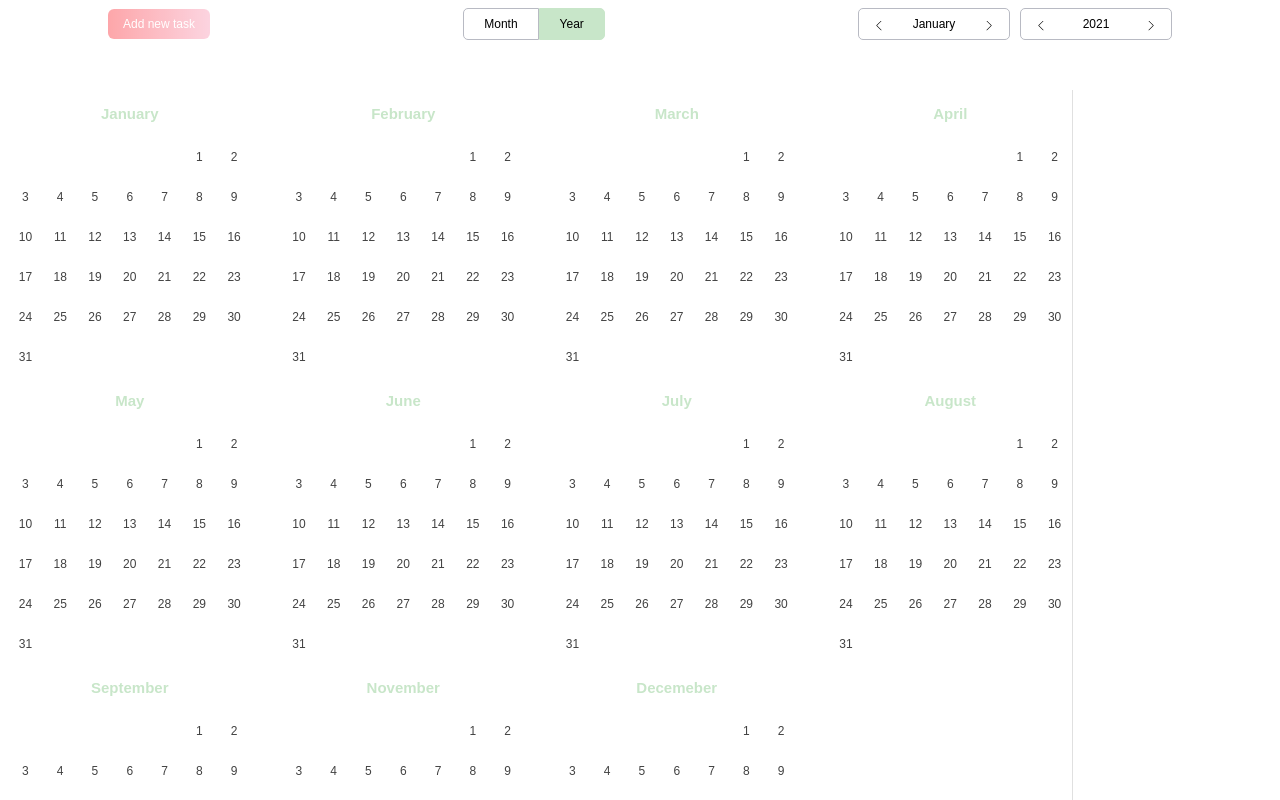
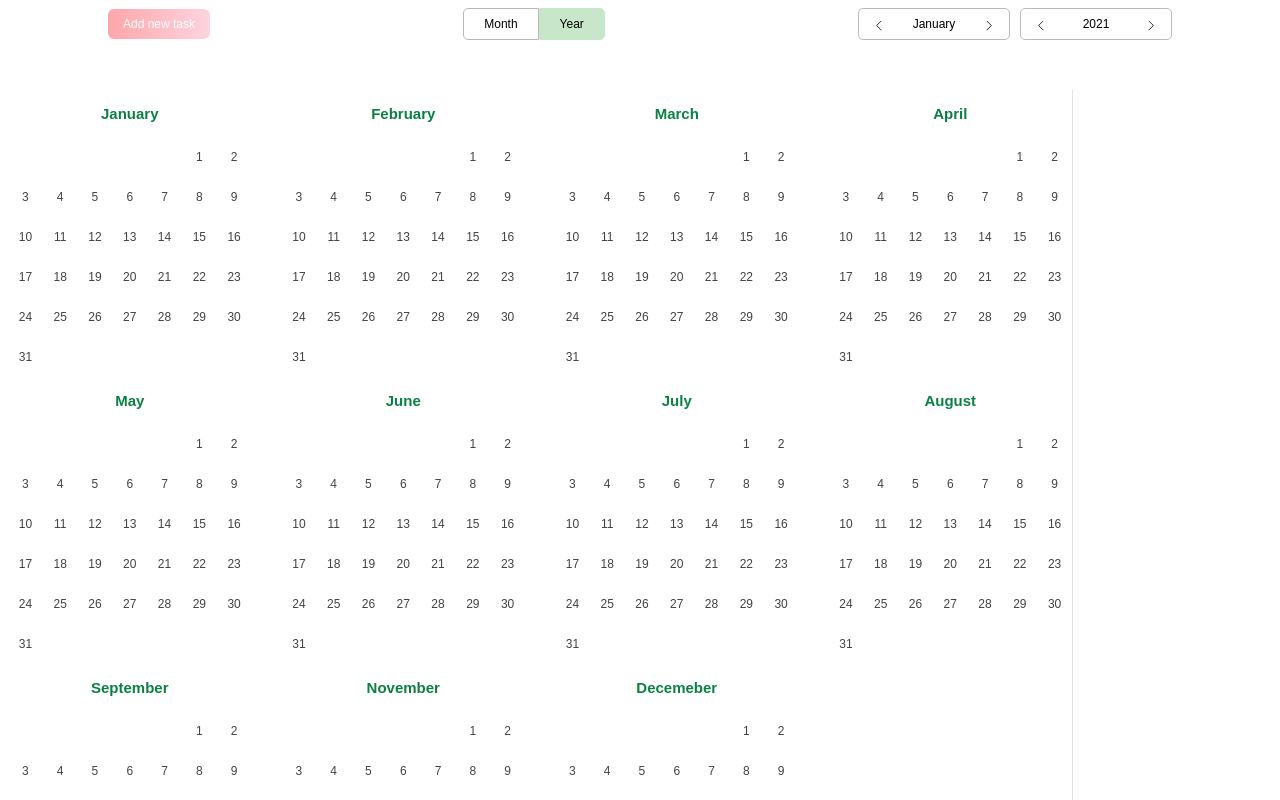
Before and after one commit to vanderkilu/calendr, a React (Create React App) app: page / in a window 1280 px wide. Both pictures are taken after a click on the button "Year". Shown: the top 800 px of the page. Built offline with nearby package versions, Linux system fonts and the light colour scheme.

Commit message:
change color

```diff
--- a/src/components/YearView.tsx
+++ b/src/components/YearView.tsx
@@ -11,7 +11,7 @@ const StyledMonthContainer = styled.div`
 `;
 const StyledMonthHeader = styled.h3`
   font-size: 1.5rem;
-  color: #c8e6c9;
+  color: #0b8043;
   text-align: center;
 `;
 const StyledDayContainer = styled.div`
```
Also changed, not shown: 1 other file (tests, documents, lock files or other folders).
